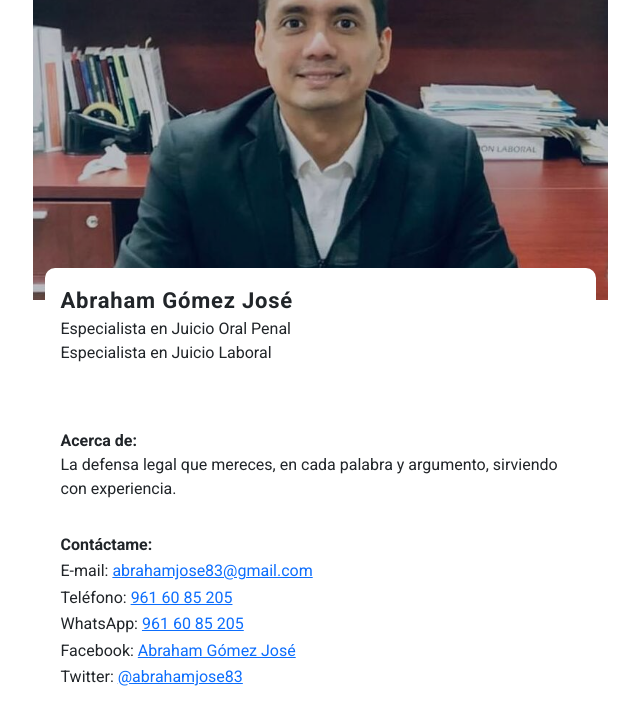
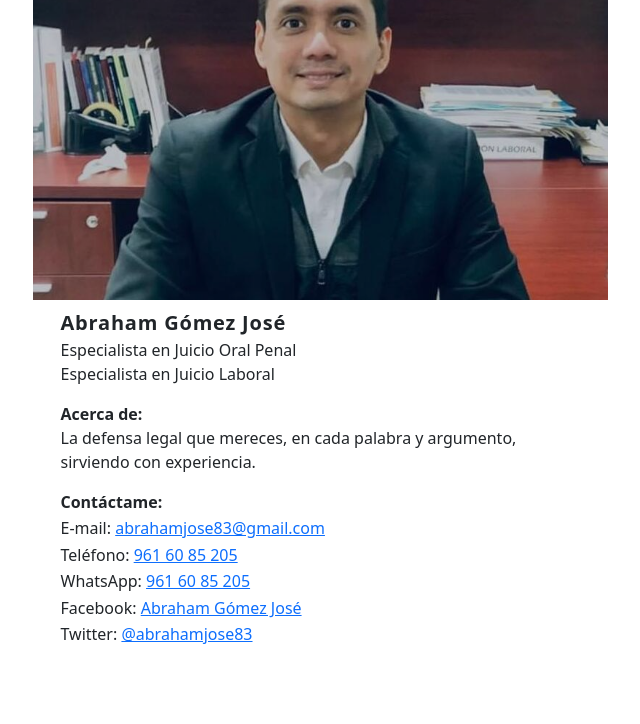
Before and after one commit to 4me7h/digitalcard, a React (Create React App) app: page / in a window 1280 px wide. Shown: the top 724 px of the page, without its empty margins (320-960 px from the left). Built offline with nearby package versions, Linux system fonts and the light colour scheme.

Commit message:
style: card general style

```diff
--- a/src/App.scss
+++ b/src/App.scss
@@ -0,0 +1,5 @@
+@import url('https://fonts.googleapis.com/css2?family=Roboto:ital,wght@0,400;0,500;0,700;1,300;1,400;1,500;1,700&display=swap');
+
+body {
+    font-family: 'Roboto', sans-serif;
+}
--- a/src/components/Content.scss
+++ b/src/components/Content.scss
@@ -1,17 +1,13 @@
-@import url('https://fonts.googleapis.com/css2?family=Roboto:ital,wght@0,400;0,500;0,700;1,300;1,400;1,500;1,700&display=swap');
 .content {
-    font-family: 'Roboto', sans-serif;
-
     &__header {
         border-radius: 10px;
-        padding: 1rem 1rem;
+        padding: 0.5rem 1rem;
         position: relative;
-        top: -2rem;
         background-color: white;
     }
     &__name {
         display: block;
-        font-size: 22px;
+        font-size: 20px;
         font-weight: bold;
         letter-spacing: .05rem;
     }
@@ -22,7 +18,7 @@
         display: block;
     }
     &__about {
-        padding: 1rem 1rem;
+        padding: 0.5rem 1rem;
         background-color: white;
         &__title {
             display: block;
@@ -33,9 +29,9 @@
         }
     }
     &__contact {
-        padding: 1rem 1rem;
+        padding: 0.5rem 1rem;
         background-color: white;
-        margin-bottom: 2rem;
+        margin-bottom: 1rem;
         span {
             margin-bottom: .15rem;
         }
```
Also changed, not shown: src/images/img (2).jpg (deleted).
